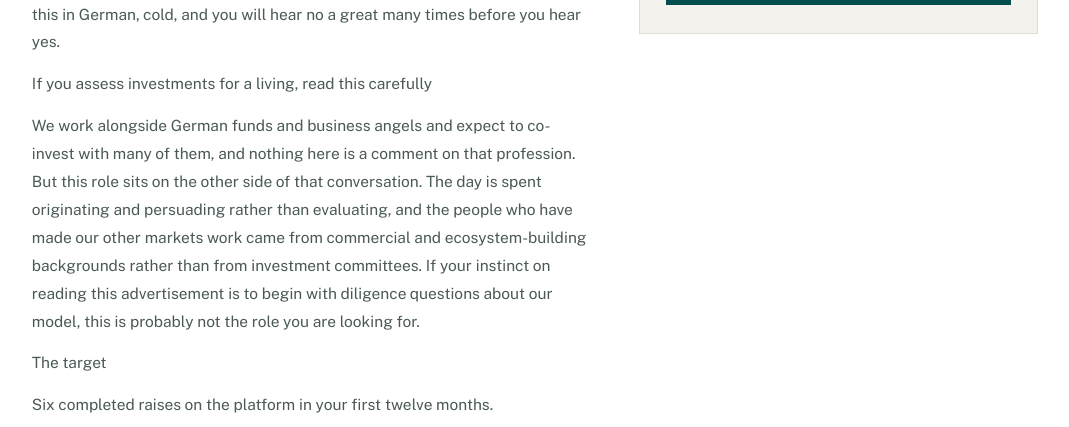
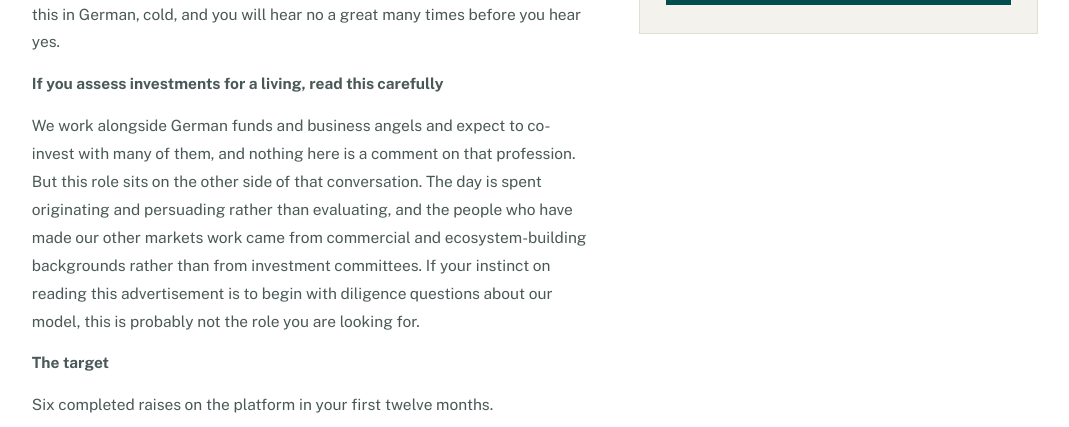
Before and after one commit to wavelength-group/ccentric-website, an Eleventy site: page src/jobs/founding-country-head-germany.md in a window 1280 px wide. Shown: the part 775-1202 px from the top of the page, without its empty margins (105-1174 px from the left). Built offline with nearby package versions, Linux system fonts and the light colour scheme; Eleventy itself is replaced by a stand-in of ours; files that its build step writes are made by us from their sources.

Commit message:
Update Job “founding-country-head-germany”

```diff
--- a/src/jobs/founding-country-head-germany.md
+++ b/src/jobs/founding-country-head-germany.md
@@ -15,11 +15,11 @@ published: true
 
 For the first twelve months you are a one-person business unit. There is no team to inherit, no pipeline to manage, no one to delegate to, and no brand recognition to trade on. Your days are spent approaching German biotech and medtech founders who have never heard of us, convincing them that raising from a crowd of private investors is a serious instrument rather than a curiosity, and at the same time convincing private investors and business angels to back companies they would not otherwise have seen. You will do this in German, cold, and you will hear no a great many times before you hear yes.
 
-If you assess investments for a living, read this carefully
+**If you assess investments for a living, read this carefully**
 
 We work alongside German funds and business angels and expect to co-invest with many of them, and nothing here is a comment on that profession. But this role sits on the other side of that conversation. The day is spent originating and persuading rather than evaluating, and the people who have made our other markets work came from commercial and ecosystem-building backgrounds rather than from investment committees. If your instinct on reading this advertisement is to begin with diligence questions about our model, this is probably not the role you are looking for.
 
-The target
+**The target**
 
 Six completed raises on the platform in your first twelve months.
 
```
